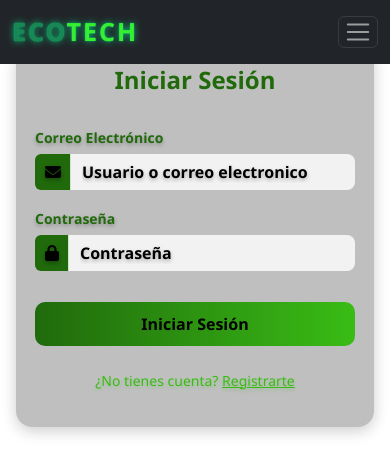
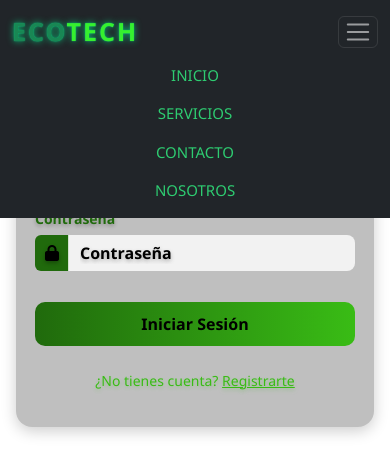
Before and after one commit to yofant/EcoTech, a PHP site: page /html/login.html in a window 390 px wide, after a click that opens the changed part. Shown: the top 450 px of the page. Run offline with PHP 8.4, Linux system fonts and the light colour scheme.

Commit message:
Responsib en login y resgistro

```diff
--- a/css/Login.css
+++ b/css/Login.css
@@ -185,7 +185,15 @@ p {
     text-shadow: 0 2px 4px rgba(57, 188, 21, 0.3);
 }
 
-@media (max-width: 480px) {
+@media (max-width: 767px) {
+    .navbar-nav {
+        font-size: 25px;
+        text-align: center;
+    }
+
+    .w-100 {
+        height: 70vh;
+    }
 
     body {
         padding: 16px;
@@ -216,4 +224,5 @@ p {
         padding: 10px;
     }
 
+
 }
--- a/css/Registro.css
+++ b/css/Registro.css
@@ -185,7 +185,11 @@ p {
     text-shadow: 0 2px 4px rgba(57, 188, 21, 0.3);
 }
 
-@media (max-width: 480px) {
+@media (max-width: 767PX) {
+    .navbar-nav {
+        font-size: 25px;
+        text-align: center;
+    }
 
     body {
         padding: 16px;
--- a/html/login.html
+++ b/html/login.html
@@ -13,7 +13,7 @@
     <link href="https://cdnjs.cloudflare.com/ajax/libs/font-awesome/6.5.0/css/all.min.css" rel="stylesheet" />
 
     <!-- Estilos personalizados -->
-    <link rel="stylesheet" href="../css/login.css" />
+    <link rel="stylesheet" href="../css/Login.css" />
 </head>
 
 <body>
@@ -53,7 +53,8 @@
                 <label class="form-label">Correo Electrónico</label>
                 <div class="input-group">
                     <span class="input-group-text"><i class="fas fa-envelope"></i></span>
-                    <input type="email" name="correo" class="form-control" placeholder="Usuario o correo electronico" required />
+                    <input type="email" name="correo" class="form-control" placeholder="Usuario o correo electronico"
+                        required />
                 </div>
             </div>
 
@@ -71,6 +72,11 @@
             ¿No tienes cuenta? <a href="Registro.html">Registrarte</a>
         </p>
     </div>
+
+    <!-- CDN de Bootstrap JavaScript para funcionalidad interactiva -->
+    <script src="https://cdn.jsdelivr.net/npm/bootstrap@5.3.8/dist/js/bootstrap.bundle.min.js"
+        integrity="sha384-FKyoEForCGlyvwx9Hj09JcYn3nv7wiPVlz7YYwJrWVcXK/BmnVDxM+D2scQbITxI"
+        crossorigin="anonymous"></script>
 </body>
 
 </html>
```
Also changed, not shown: css/style.css (+38 -18 lines), html/Registro.html (+6 -4 lines).
